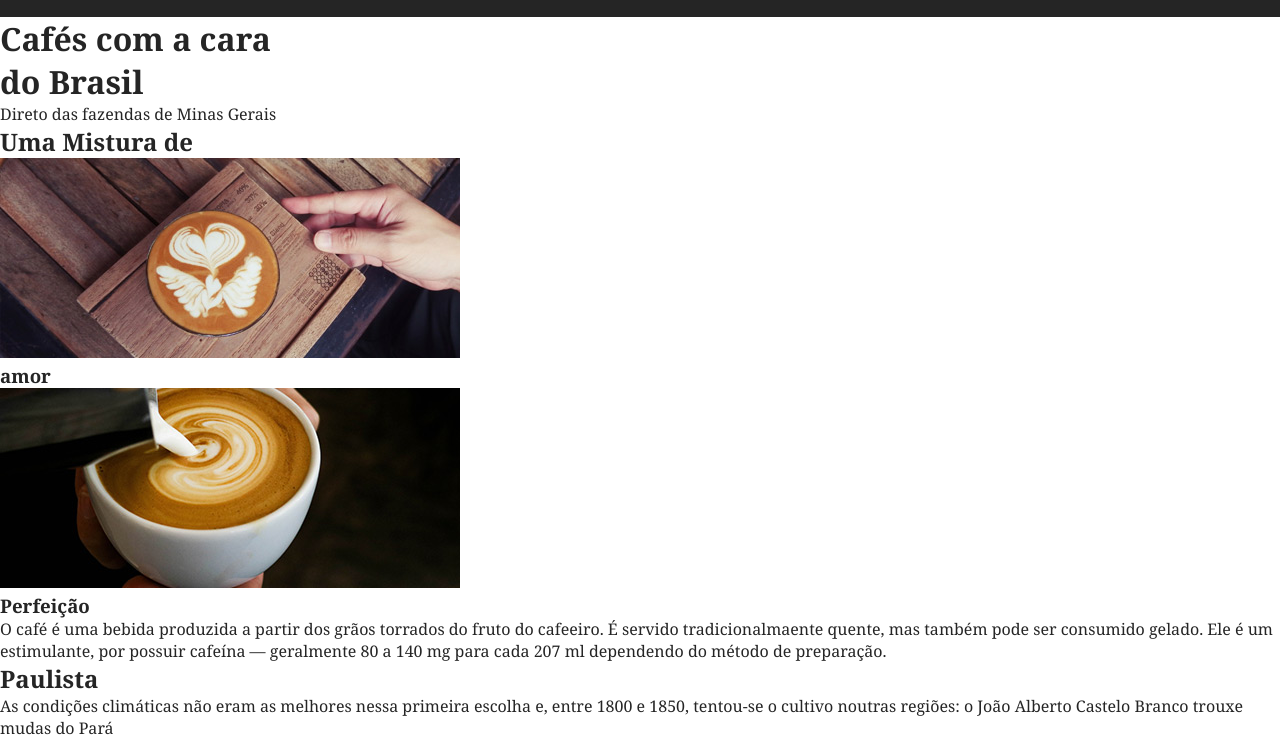
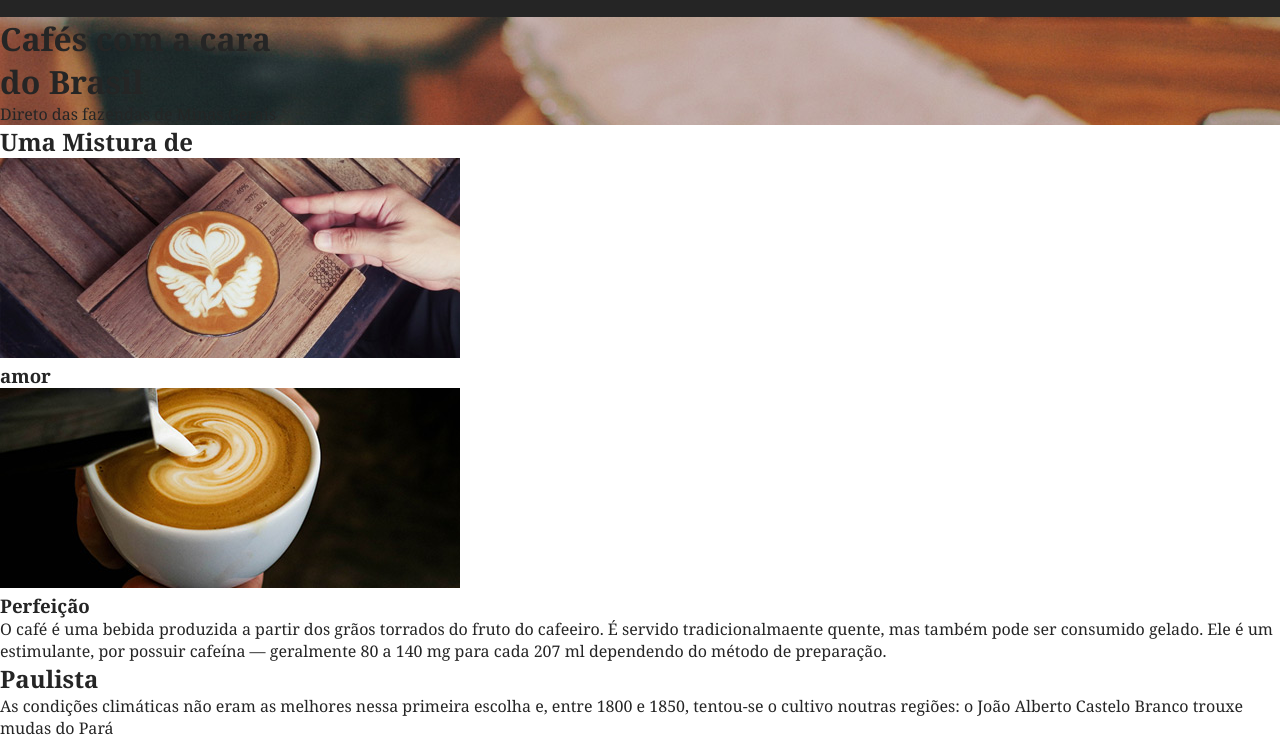
Before and after one commit to brunocsdev/brafe, a plain HTML site: page index.html in a window 1280 px wide. Shown: the part 67-803 px from the top of the page. Drawn offline with Linux system fonts and the light colour scheme.

Commit message:
customization

```diff
--- a/css/style.css
+++ b/css/style.css
@@ -55,3 +55,8 @@ body {
   color: #fff;
   font-size: 1.125em;
 }
+
+.intro {
+  background: url("../img/bg-intro.jpg");
+
+}
--- a/index.html
+++ b/index.html
@@ -25,7 +25,7 @@
     </div>
   </header>
 
-  <main>
+  <main class="intro">
     <h1>Cafés com a cara <br> do Brasil</h1>
     <p>Direto das fazendas de Minas Gerais</p>
   </main>
```
